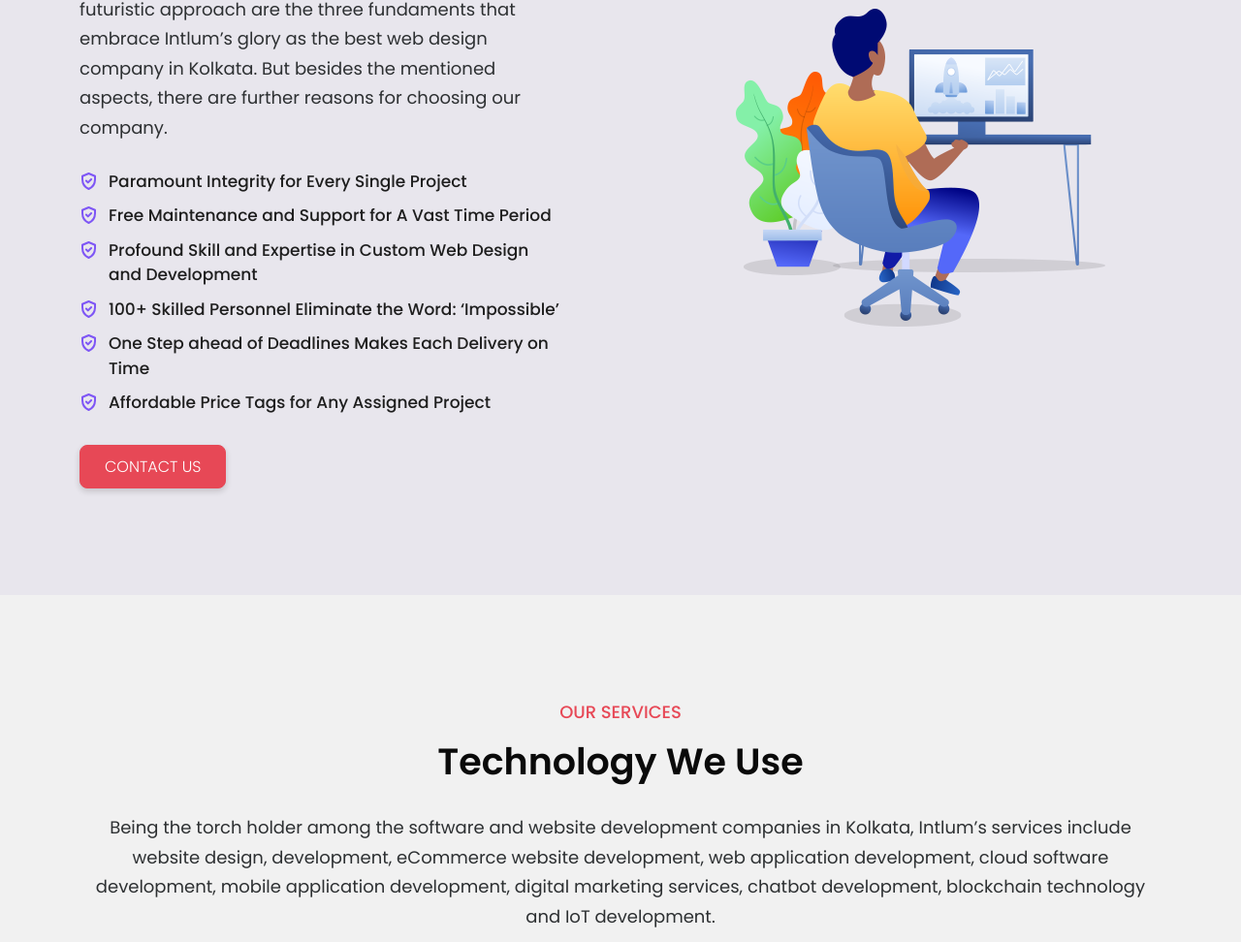
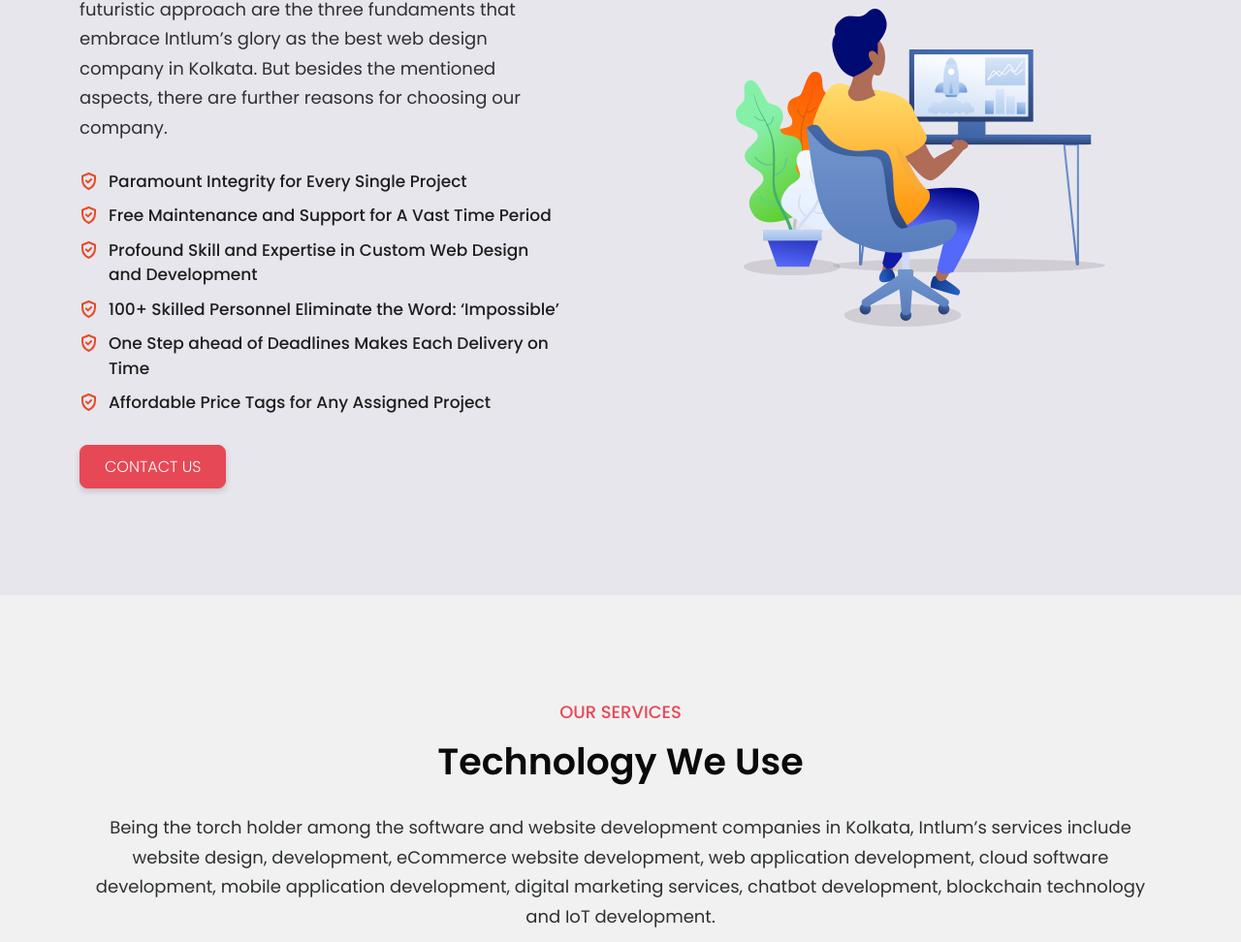
Before and after one commit to md-sameer-ali/graphicselement, a plain HTML site: page index.html in a window 1280 px wide. Shown: the part 3225-4197 px from the top of the page at 97% size. Drawn offline with nearby package versions, Linux system fonts and the light colour scheme.

Commit message:
Update style.css

```diff
--- a/css/style.css
+++ b/css/style.css
@@ -331,6 +331,7 @@ p {
     position: absolute;
     top: 3px;
     left: 2px;
+    filter: hue-rotate(110deg);
 }
 
 .common_title_area :is(p, span, li, h2, h3, h4) a {
```
